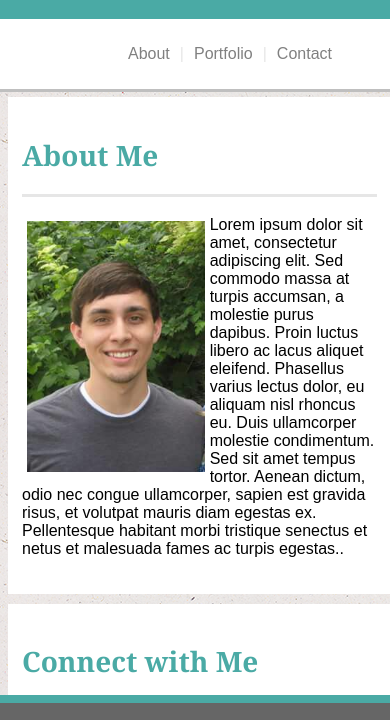
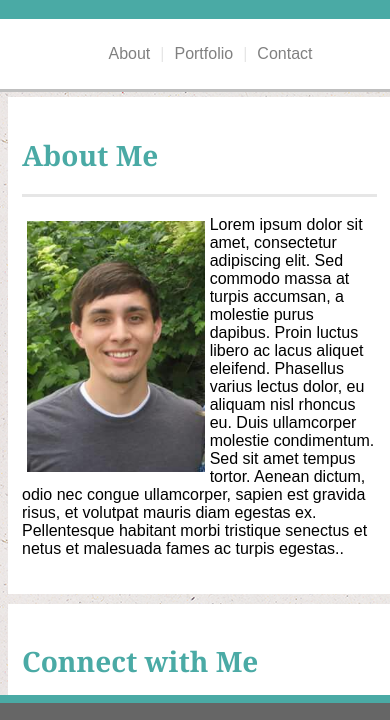
Before and after one commit to AndyRC6/Responsive-Portfolio, a plain HTML site: page index.html in a window 390 px wide. Shown: the part 61-781 px from the top of the page. Drawn offline with Linux system fonts and the light colour scheme.

Commit message:
minor changes

```diff
--- a/assets/css/640.css
+++ b/assets/css/640.css
@@ -8,7 +8,7 @@
 }
 .headerLinks{
 	top:80px;
-	left:20%;
+	left:15%;
 }
 .header{
 	height:150px;
```
